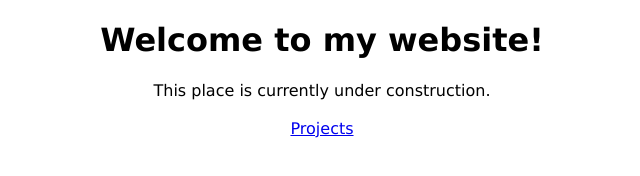
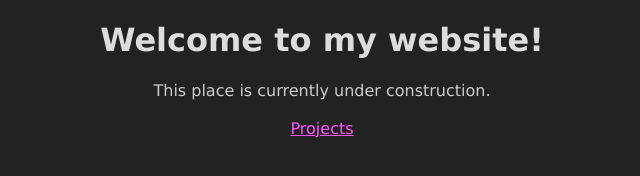
Before and after one commit to akarahdev/akarahdev.github.io, a plain HTML site: page index.html in a window 1280 px wide. Shown: the whole page, without its empty margins (318-958 px from the left). Drawn offline with Linux system fonts and the light colour scheme.

Commit message:
feat: make website dark mode

```diff
--- a/base.css
+++ b/base.css
@@ -1,5 +1,15 @@
 body {
     font-family: Verdana, sans-serif;
+    color: #cccccc;
+    background-color: #222222;
+}
+
+h1, h2, h3 {
+    color: #dddddd;
+}
+
+a {
+    color: #ff55ff;
 }
 
 .centered {
```
